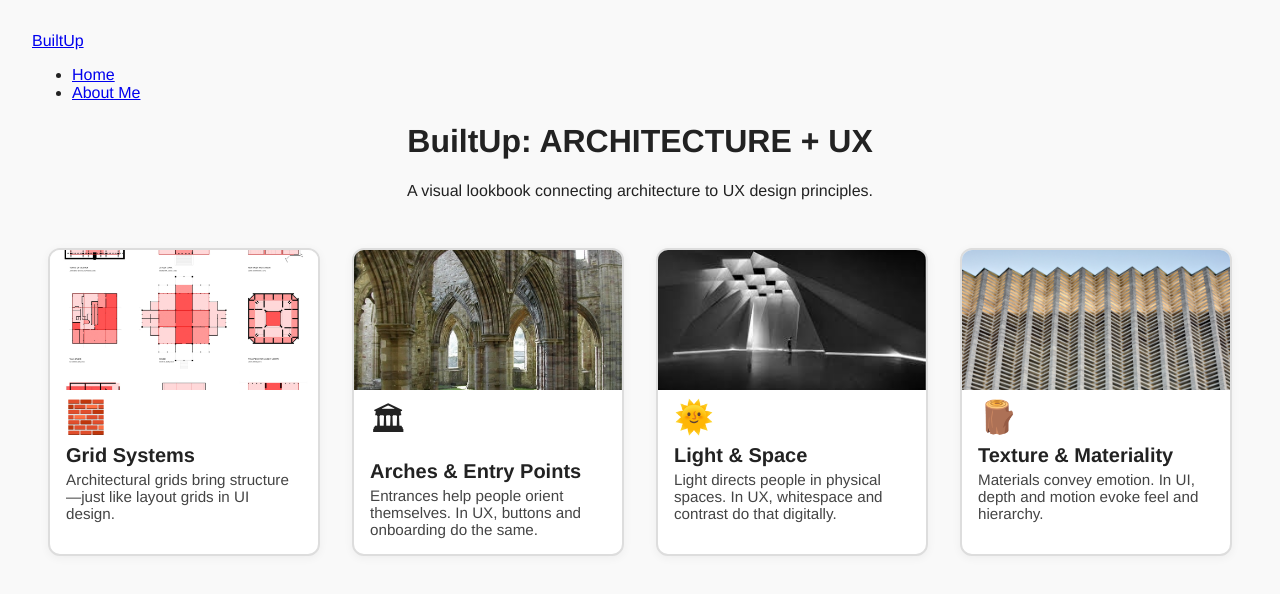
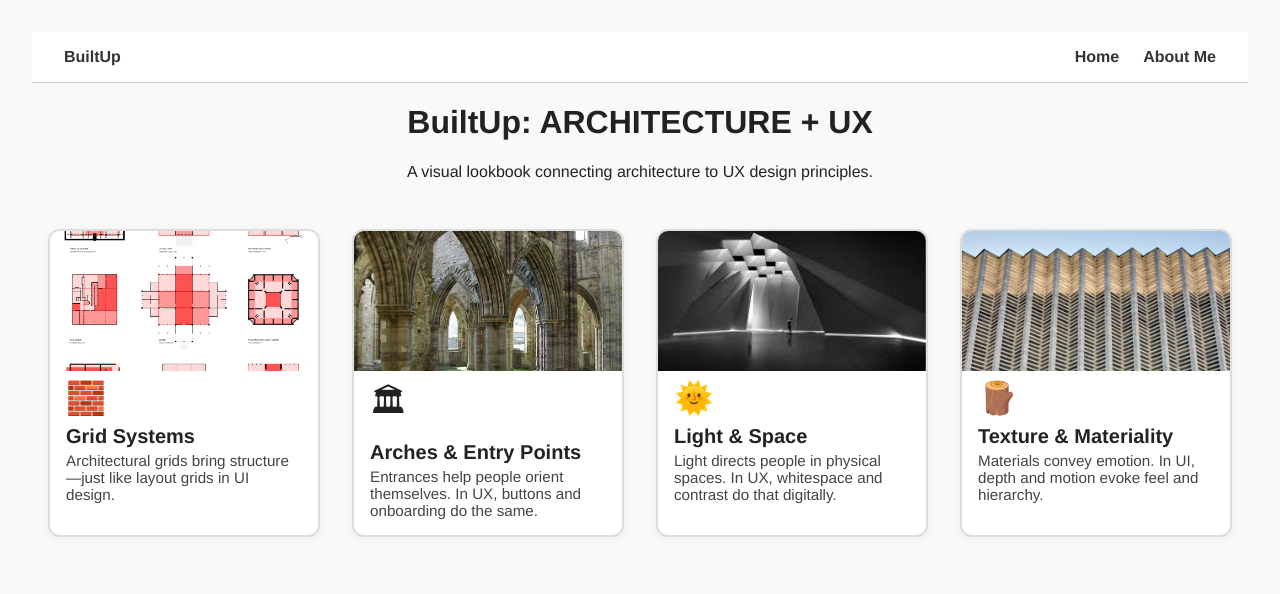
Before and after one commit to aasrithan26/Final539Project, a plain HTML site: page index.html in a window 1280 px wide. Drawn offline with Linux system fonts and the light colour scheme.

Commit message:
Update style.css

```diff
--- a/style.css
+++ b/style.css
@@ -6,6 +6,30 @@ body {
 	padding: 2rem;
 	color: #222;
   }
+
+.navbar {
+  display: flex;
+  justify-content: space-between;
+  align-items: center;
+  padding: 1rem 2rem;
+  background-color: #fff;
+  border-bottom: 1px solid #ccc;
+  font-size: 1rem;
+}
+
+.navbar a {
+  text-decoration: none;
+  color: #333;
+  font-weight: bold;
+}
+
+.navbar ul {
+  display: flex;
+  gap: 1.5rem;
+  list-style: none;
+  margin: 0;
+  padding: 0;
+}
 
   header {
 	text-align: center;
@@ -65,6 +89,14 @@ body {
 	color: #444;
   }
 
+.about-container {
+  max-width: 800px;
+  margin: 3rem auto;
+  padding: 1rem;
+  font-size: 1.1rem;
+  line-height: 1.6;
+}
+
   /* Info Panel (if used for details) */
   #info-panel {
 	margin-top: 3rem;
```
